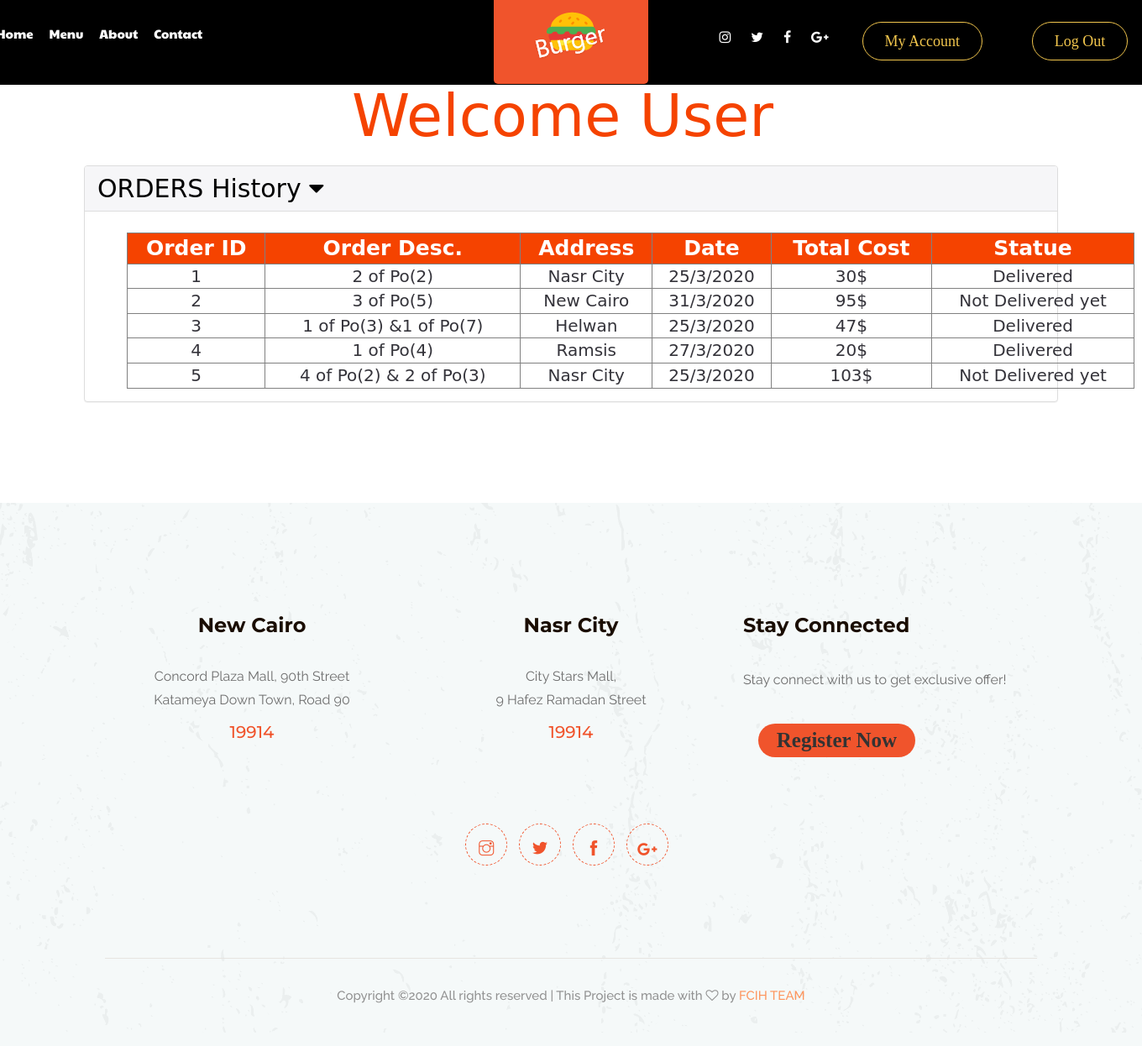
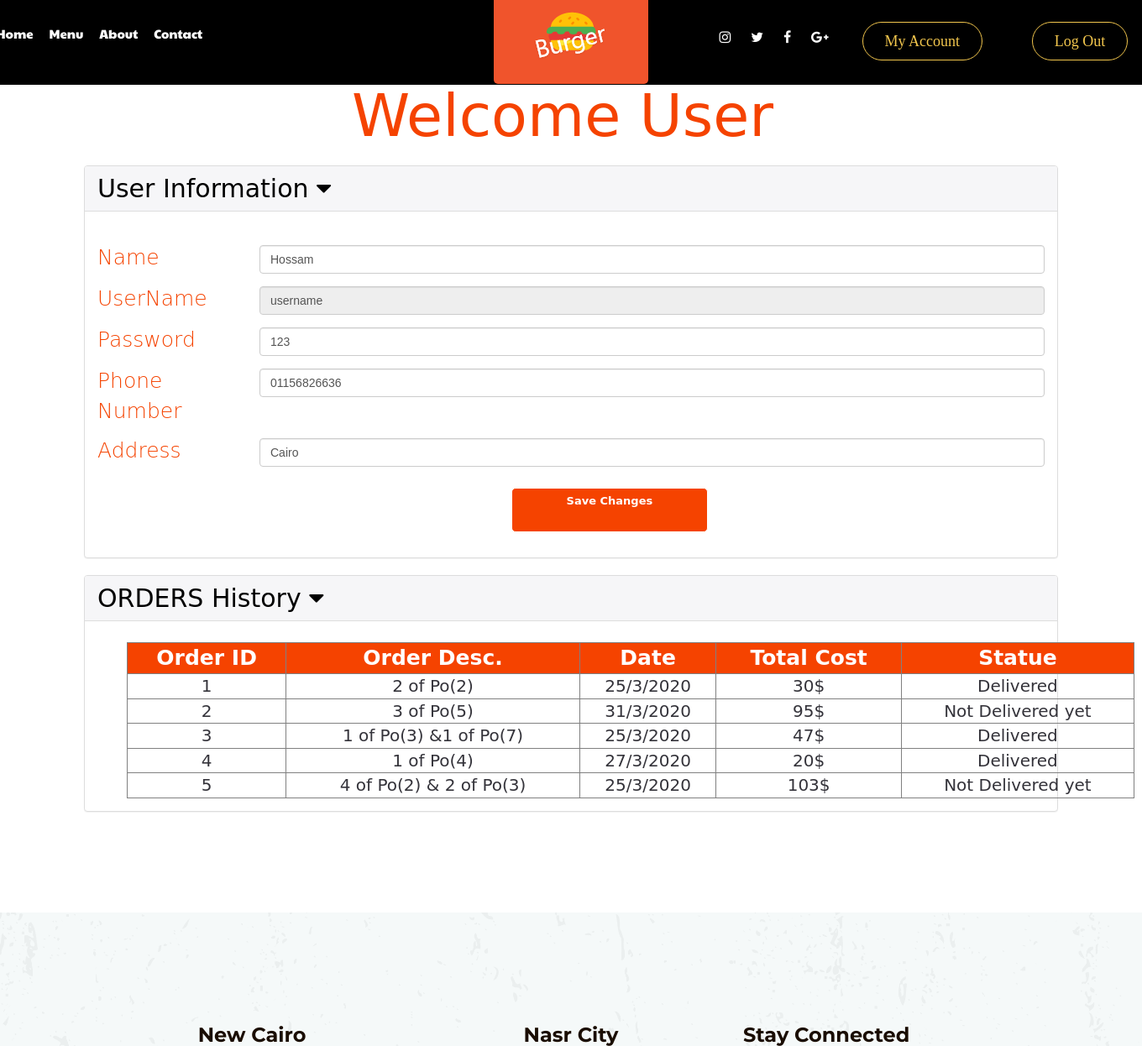
Before and after one commit to hossamMohamed00/Online-Ordering-System, a PHP site: page /User_Home.php in a window 1360 px wide. Shown: the top 1246 px of the page at 84% size. Before the commit the page ends 1195 px from the top, so only its background shows below. Run offline with PHP 8.4, Linux system fonts and the light colour scheme; some web fonts are replaced.

Commit message:
Project Updated
Admin Home , User Home and checkout pages have been changed

```diff
--- a/User_Home.php
+++ b/User_Home.php
@@ -130,9 +130,70 @@
 
 <!--All User end -->
 
+<!-- User Info start -->
+
+  <div class="panel panel-default" style="margin-bottom: 50px">
+        <div class="panel-heading">
+            <h4 class="panel-title"><a class="accordion-toggle" data-parent="#accordion" data-toggle="collapse" href="#collapse-checkout-confirm" aria-expanded="true">User Information <i class="fa fa-caret-down"></i></a></h4>
+        </div>
+            <div id="collapse-shipping-address" class="panel-collapse collapse in" aria-expanded="true" style="margin-top: 25px">
+                <div class="panel-body">
+
+                    <form class="form-horizontal" action="" method="post" enctype="multipart/form-data">
+
+                        <div class="form-group">
+                          <label class="control-label col-sm-2" for="Categories">Name</label>
+                          <div class="col-sm-10">
+                            <input type="text" class="form-control" id="email" value="Hossam" name="name" required>
+                          </div>
+                        </div>
+
+
+                        <div class="form-group">
+                          <label class="control-label col-sm-2" for="pwd">UserName</label>
+                             <div class="col-sm-10">
+                                <input type="text" class="form-control" id="pwd" value="username" readonly="readonly" name="username" required>
+                            </div>
+                        </div>
+
+                        <div class="form-group">
+                          <label class="control-label col-sm-2" for="price">Password</label>
+                          <div class="col-sm-10">
+                            <input type="text" class="form-control" id="price" value="123"  name="Password" required>
+                          </div>
+                        </div>
+
+                        <div class="form-group">
+                          <label class="control-label col-sm-2" for="description">Phone Number</label>
+                          <div class="col-sm-10">
+                            <input type="text" class="form-control" id="pro_desc" value="01156826636" name="pro_desc" required>
+                          </div>
+                        </div>
+
+                         <div class="form-group">
+                          <label class="control-label col-sm-2" for="description">Address</label>
+                          <div class="col-sm-10">
+                            <input type="text" class="form-control" id="pro_desc" value="Cairo" name="Address" required>
+                          </div>
+                        </div>
+
+                        <div class="form-group">
+                          <div class="col-sm-offset-2 col-sm-10">
+                           <button type="submit" class="btn btn-default">Save Changes</button>
+                          </div>
+                        </div>
+                    </form>
+                </div>
+             </div>
+   </div>
+
+
+<!-- User Info end -->
+
+
 <!-- All Orders start -->
 
-  <div class="panel panel-default" style="margin-bottom: 50px">
+  <div class="panel panel-default" style="margin-bottom: 50px;margin-top: -30px">
         <div class="panel-heading">
             <h4 class="panel-title"><a class="accordion-toggle" data-parent="#accordion" data-toggle="collapse" href="#collapse-checkout-confirm" aria-expanded="true">ORDERS History <i class="fa fa-caret-down"></i></a></h4>
         </div>
@@ -144,7 +205,6 @@
                         <tr style="background-color:#F54300 ;color:white;">
                                 <th style="text-align: center;">Order ID</th>
                                 <th style="text-align: center;">Order Desc.</th>
-                                <th style="text-align: center;">Address</th>
                                 <th style="text-align: center;">Date</th>
                                 <th style="text-align: center;">Total Cost</th>
                                 <th style="text-align: center;">Statue</th>
@@ -157,7 +217,6 @@
                             <tr class = "tabelrow">
                             <td style='text-align:center'>1</td>
                             <td style='text-align:center'>2 of Po(2)</td>
-                            <td style='text-align:center'>Nasr City</td>
                             <td style='text-align:center'>25/3/2020</td>
                             <td style='text-align:center'>30$</td>
                             <td style='text-align:center'>Delivered</td>
@@ -167,7 +226,6 @@
                             <tr class = "tabelrow">
                             <td style='text-align:center'>2</td>
                             <td style='text-align:center'>3 of Po(5)</td>
-                            <td style='text-align:center'>New Cairo</td>
                             <td style='text-align:center'>31/3/2020</td>
                             <td style='text-align:center'>95$</td>
                             <td style='text-align:center'>Not Delivered yet</td>
@@ -177,7 +235,6 @@
                             <tr class = "tabelrow">
                             <td style='text-align:center'>3</td>
                             <td style='text-align:center'>1 of Po(3) &1 of Po(7) </td>
-                            <td style='text-align:center'>Helwan</td>
                             <td style='text-align:center'>25/3/2020</td>
                             <td style='text-align:center'>47$</td>
                             <td style='text-align:center'>Delivered</td>
@@ -187,7 +244,6 @@
                             <tr class = "tabelrow">
                             <td style='text-align:center'>4</td>
                             <td style='text-align:center'>1 of Po(4)</td>
-                            <td style='text-align:center'>Ramsis</td>
                             <td style='text-align:center'>27/3/2020</td>
                             <td style='text-align:center'>20$</td>
                             <td style='text-align:center'>Delivered</td>
@@ -197,7 +253,6 @@
                             <tr class = "tabelrow">
                             <td style='text-align:center'>5</td>
                             <td style='text-align:center'>4 of Po(2) & 2 of Po(3)</td>
-                            <td style='text-align:center'>Nasr City</td>
                             <td style='text-align:center'>25/3/2020</td>
                             <td style='text-align:center'>103$</td>
                             <td style='text-align:center'>Not Delivered yet</td>
```
Also changed, not shown: Admin_Home.php (+20 -17 lines), checkout.php (+14 -17 lines).
